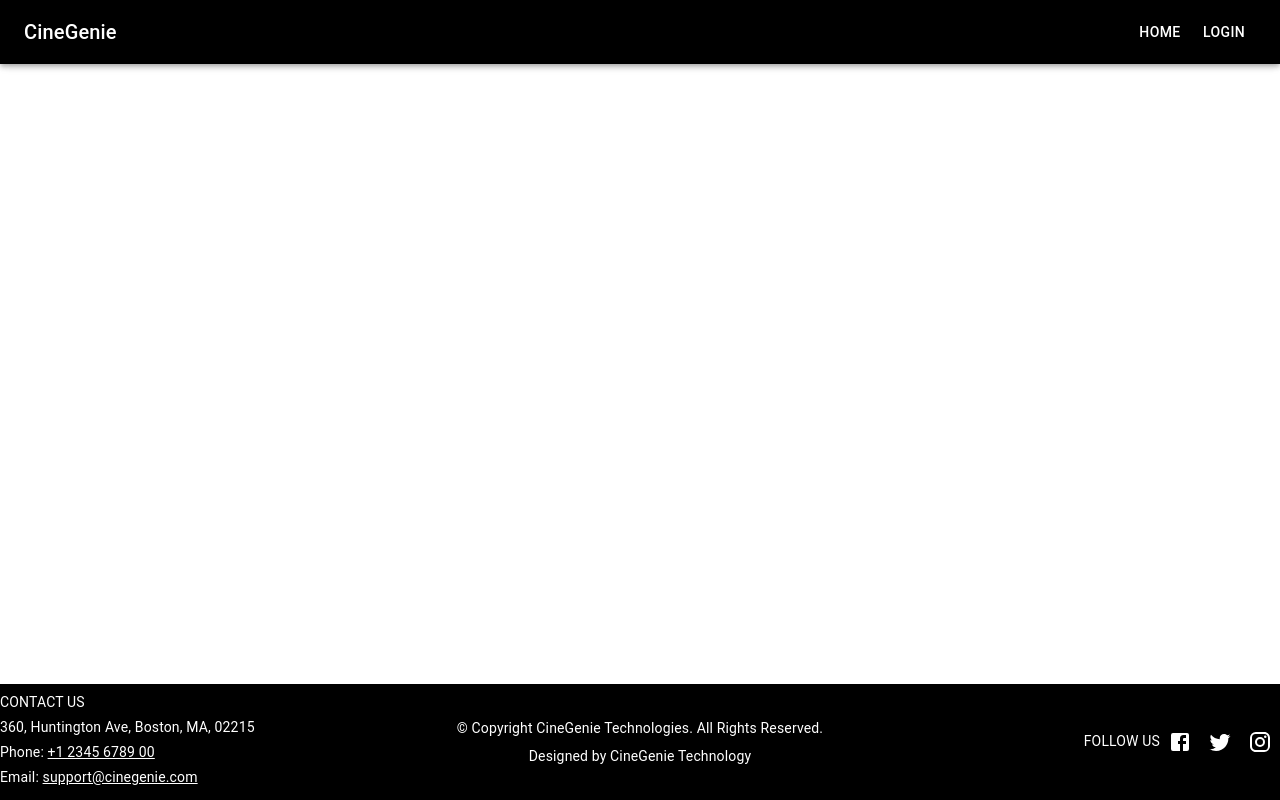
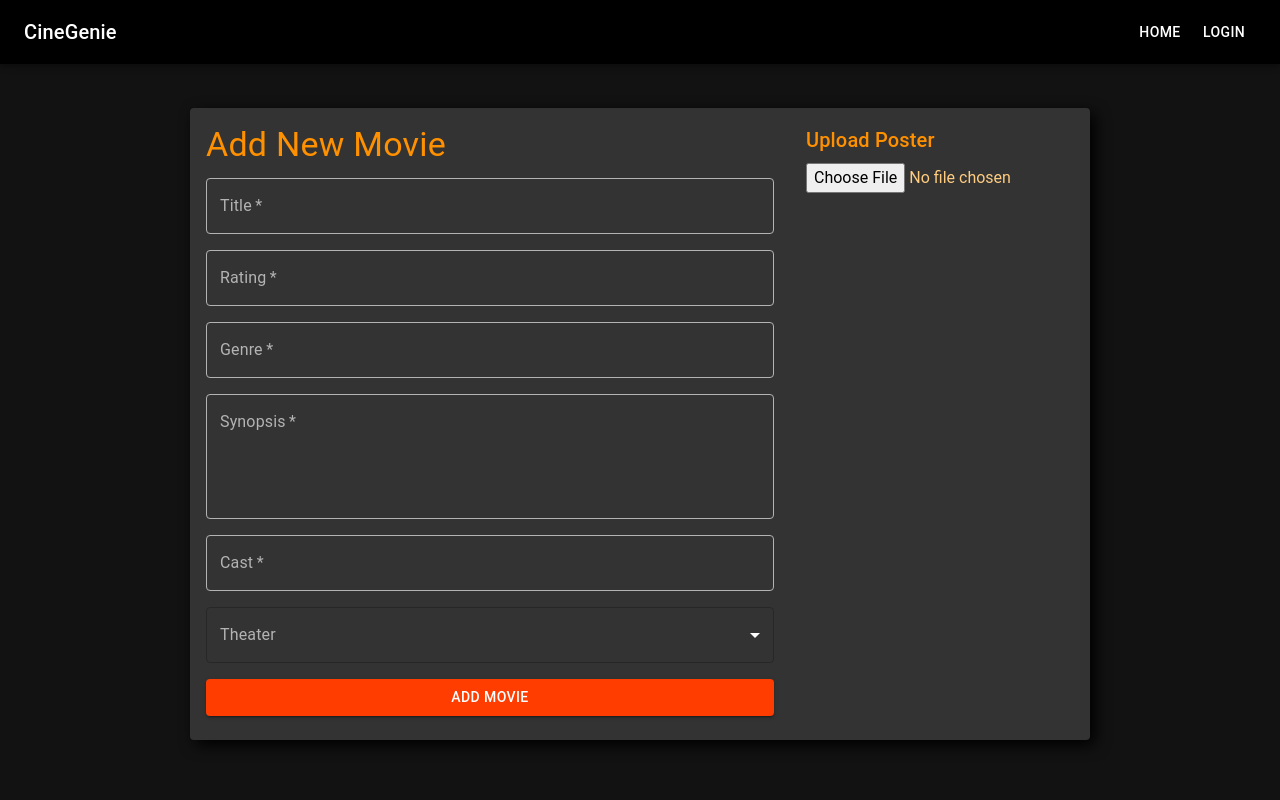
Before and after one commit to bhagyatrivedi/INFO6150-MovieTicketBookingApp, a React (Create React App) app in the folder frontend/: page /add-movie-theatre-admin in a window 1280 px wide. Shown: the top 800 px of the page. Built offline with nearby package versions, Linux system fonts and the light colour scheme.

Commit message:
Added movie add for theatre admin component

```diff
--- a/frontend/src/App.js
+++ b/frontend/src/App.js
@@ -12,6 +12,7 @@ import PreferencesForm from './components/PreferencesForm/PreferencesForm';
 
 import MovieDetail from './components/MovieDetail/MovieDetail';
 import SignupPage from './components/SignUp/SignUp';
+import AddMovie from './components/AddMovie/AddMovie';
 function App() {
   return (
     <Router>
@@ -27,6 +28,7 @@ function App() {
             <Route path="/customer-preferences" element={<PreferencesForm />} />
             <Route path="/movie/:movieId" element={<MovieDetail />} />
             <Route path="/sign-up" element={<SignupPage />} />
+            <Route path="/add-movie-theatre-admin" element={<AddMovie></AddMovie>}/>
           </Routes>
         </Box>
         <Footer />
--- /dev/null
+++ b/frontend/src/components/AddMovie/AddMovie.jsx
@@ -0,0 +1,198 @@
+import React, { useState } from 'react';
+import {
+  Box, Button, Card, CardContent, TextField, Typography, Select, MenuItem, FormControl, InputLabel, Grid
+} from '@mui/material';
+import { styled } from '@mui/material/styles';
+
+const CustomTextField = styled(TextField)({
+  '& label.Mui-focused': {
+    color: '#ff9100',
+  },
+  '& .MuiOutlinedInput-root': {
+    '&.Mui-focused fieldset': {
+      borderColor: '#ff9100',
+    },
+  },
+  '& .MuiOutlinedInput-input': {
+    color: 'white',
+  },
+  '& .MuiInputLabel-root': {
+    color: '#b3b3b3',
+  },
+  '& .MuiOutlinedInput-root': {
+    '& fieldset': {
+      borderColor: '#b3b3b3',
+    },
+    '&:hover fieldset': {
+      borderColor: '#ffcc80',
+    },
+  },
+});
+
+const AddMovie = () => {
+  const [movie, setMovie] = useState({
+    title: '',
+    rating: '',
+    genre: '',
+    synopsis: '',
+    cast: '',
+    theater: '',
+    poster: null
+  });
+
+  const handleChange = (event) => {
+    const { name, value } = event.target;
+    setMovie(prevState => ({
+      ...prevState,
+      [name]: value
+    }));
+  };
+
+  const handleFileChange = (event) => {
+    setMovie(prevState => ({
+      ...prevState,
+      poster: event.target.files[0]
+    }));
+  };
+
+  const handleSubmit = (event) => {
+    event.preventDefault();
+    console.log('Submitting movie data:', movie);
+    // Handle form submission logic here, e.g., API calls
+  };
+
+  return (
+    <Box sx={{
+      display: 'flex',
+      justifyContent: 'center',
+      alignItems: 'center',
+      minHeight: '100vh',
+      backgroundColor: '#121212'  // Dark background for better contrast
+    }}>
+      <Card raised sx={{
+        maxWidth: 900,
+        mx: 2,
+        display: 'flex',
+        flexDirection: 'row',
+        bgcolor: '#333333',  // Dark grey card
+        boxShadow: '5px 5px 15px #000000',  // Subtle shadow for depth
+      }}>
+        <Grid container>
+          <Grid item xs={8}>
+            <CardContent>
+              <Typography variant="h4" component="h1" gutterBottom sx={{ color: '#ff9100' }}>
+                Add New Movie
+              </Typography>
+              <form onSubmit={handleSubmit}>
+                <CustomTextField
+                  label="Title"
+                  variant="outlined"
+                  name="title"
+                  value={movie.title}
+                  onChange={handleChange}
+                  fullWidth
+                  required
+                  sx={{ mb: 2 }}
+                />
+                <CustomTextField
+                  label="Rating"
+                  variant="outlined"
+                  name="rating"
+                  value={movie.rating}
+                  onChange={handleChange}
+                  fullWidth
+                  required
+                  sx={{ mb: 2 }}
+                />
+                <CustomTextField
+                  label="Genre"
+                  variant="outlined"
+                  name="genre"
+                  value={movie.genre}
+                  onChange={handleChange}
+                  fullWidth
+                  required
+                  sx={{ mb: 2 }}
+                />
+                <CustomTextField
+                  label="Synopsis"
+                  variant="outlined"
+                  name="synopsis"
+                  multiline
+                  rows={4}
+                  value={movie.synopsis}
+                  onChange={handleChange}
+                  fullWidth
+                  required
+                  sx={{ mb: 2 }}
+                />
+                <CustomTextField
+                  label="Cast"
+                  variant="outlined"
+                  name="cast"
+                  value={movie.cast}
+                  onChange={handleChange}
+                  fullWidth
+                  required
+                  sx={{ mb: 2 }}
+                />
+                <FormControl fullWidth sx={{ mb: 2 }}>
+                  <InputLabel id="theater-label" style={{ color: '#b3b3b3' }}>Theater</InputLabel>
+                  <Select
+                    labelId="theater-label"
+                    id="theater"
+                    name="theater"
+                    value={movie.theater}
+                    label="Theater"
+                    onChange={handleChange}
+                    sx={{
+                      color: 'white',
+                      '& .MuiSvgIcon-root': { color: 'white' }
+                    }}
+                  >
+                    <MenuItem value="Theater 1">Theater 1</MenuItem>
+                    <MenuItem value="Theater 2">Theater 2</MenuItem>
+                    <MenuItem value="Theater 3">Theater 3</MenuItem>
+                  </Select>
+                </FormControl>
+                <Button type="submit" variant="contained" color="secondary" fullWidth sx={{ bgcolor: '#ff3d00' }}>
+                  Add Movie
+                </Button>
+              </form>
+            </CardContent>
+          </Grid>
+          <Grid item xs={4} sx={{ display: 'flex', alignItems: 'flex-start', justifyContent: 'center', padding: 2 }}>
+            <Box sx={{ width: '100%' }}>
+              <Typography variant="h6" gutterBottom sx={{ color: '#ff9100' }}>
+                Upload Poster
+              </Typography>
+              <input
+                accept="image/*"
+                type="file"
+                onChange={handleFileChange}
+                required
+                style={{ display: 'block', marginBottom: 16, color: '#ffcc80' }}
+              />
+              {movie.poster && (
+                <Box
+                  component="img"
+                  sx={{
+                    height: 233,
+                    width: '100%',
+                    maxHeight: { xs: 233, md: 167 },
+                    maxWidth: { xs: 350, md: 250 },
+                    borderRadius: '4px'
+                  }}
+                  alt="Uploaded movie poster preview"
+                  src={URL.createObjectURL(movie.poster)}
+                />
+              )}
+            </Box>
+          </Grid>
+        </Grid>
+      </Card>
+    </Box>
+  );
+};
+
+export default AddMovie;
```
Also changed, not shown: 1 other file (tests, documents, lock files or other folders).
